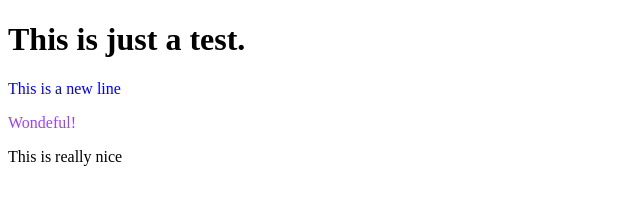
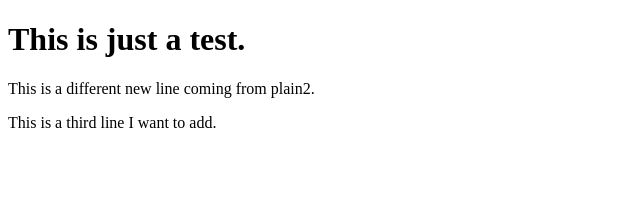
Before and after one commit to cfvbaibai/plain, a plain HTML site: page index.html in a window 1280 px wide. Shown: the whole page, without its empty margins (0-640 px from the left). Drawn offline with Linux system fonts and the light colour scheme.

Commit message:
add something

```diff
--- a/index.html
+++ b/index.html
@@ -2,8 +2,7 @@
 <html>
 <body>
 <h1>This is just a test.</h1>
-<p style="color: blue">This is a new line</p>
-<p style="color: #9843fc">Wondeful!</p>
-<p>This is really nice</p>
+<p>This is a different new line coming from plain2.</p>
+<p>This is a third line I want to add.</p>
 </body>
 </html>
```
